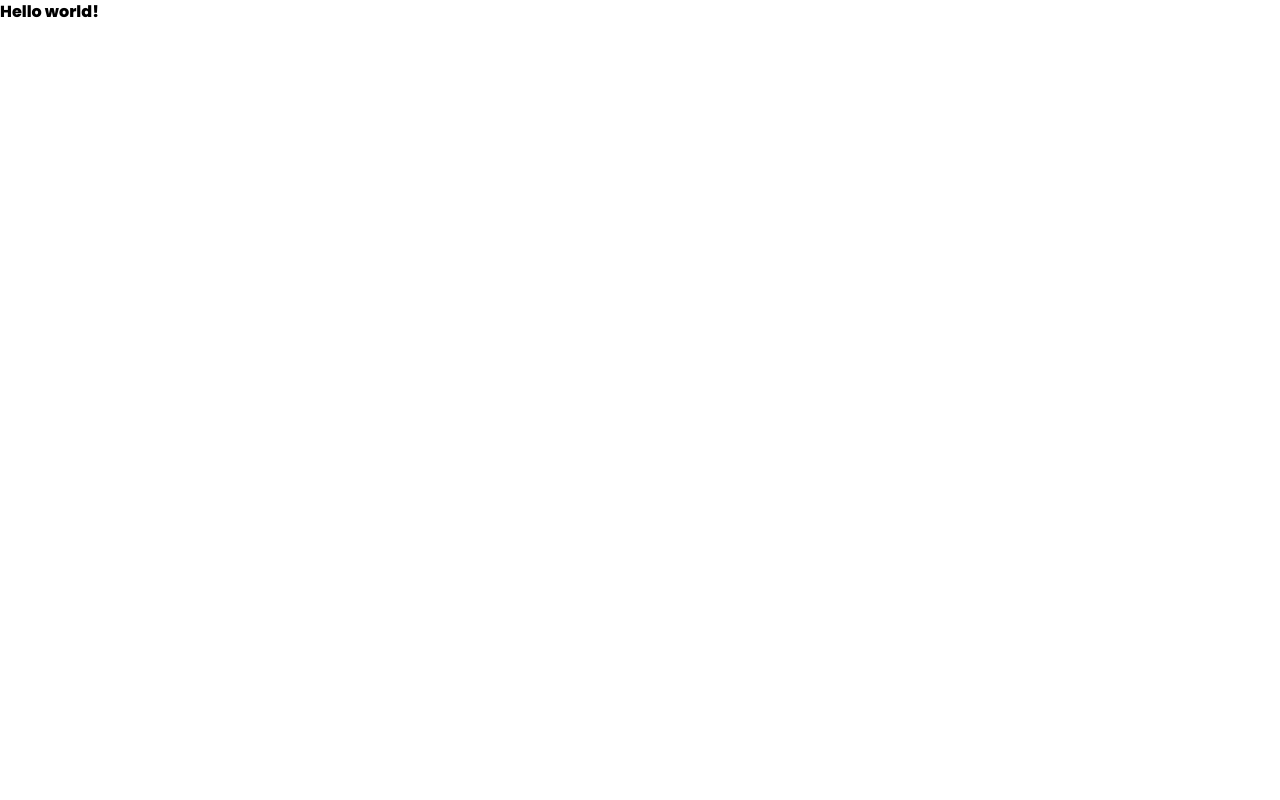
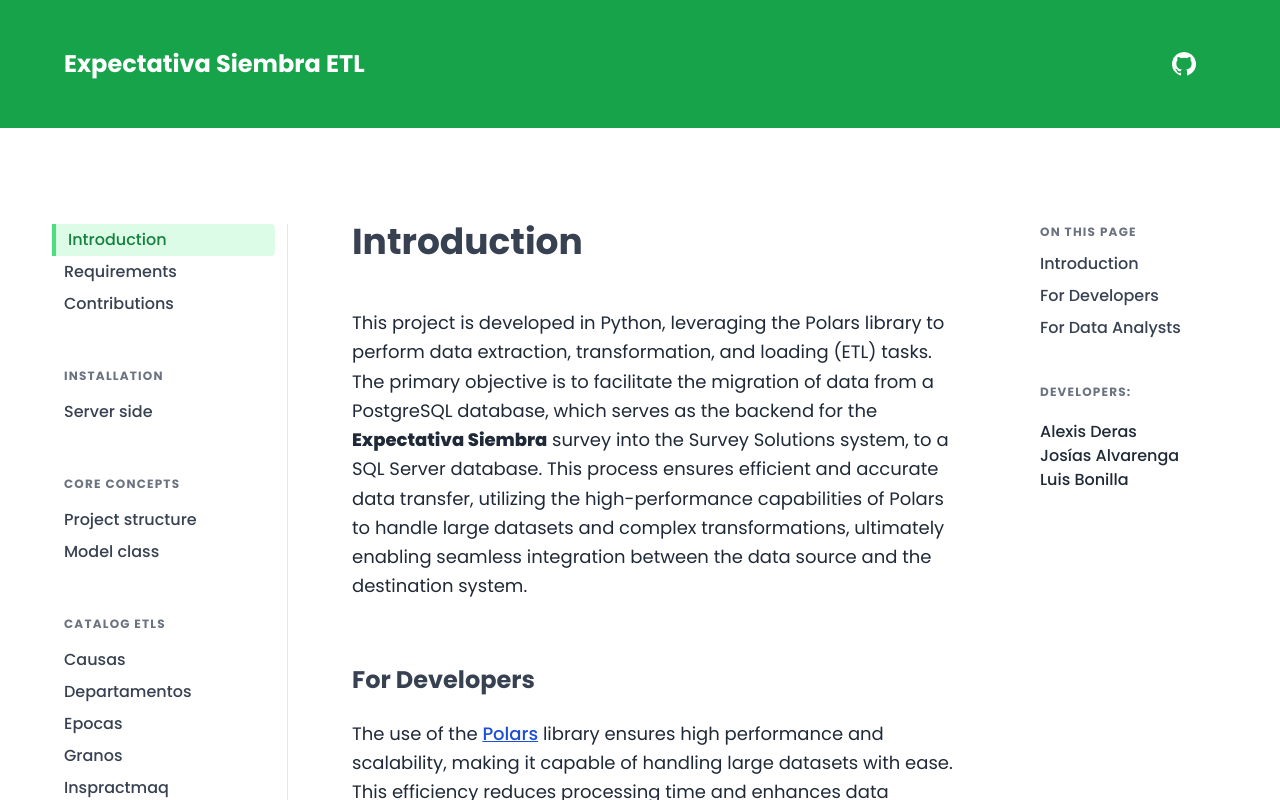
Before and after one commit to Yosiak-alv/expectativa-siembra-documentation, a Vue app: page / in a window 1280 px wide. Shown: the top 800 px of the page. Built offline with nearby package versions, Linux system fonts and the light colour scheme.

Commit message:
Update App.vue

```diff
--- a/src/App.vue
+++ b/src/App.vue
@@ -1,9 +1,7 @@
 <script setup>
-import { RouterLink, RouterView } from 'vue-router'
+import { RouterView } from 'vue-router'
 </script>
 
 <template>
-  <h1 class="font-extrabold">
-    Hello world!
-  </h1>
+  <RouterView/>
 </template>
```
